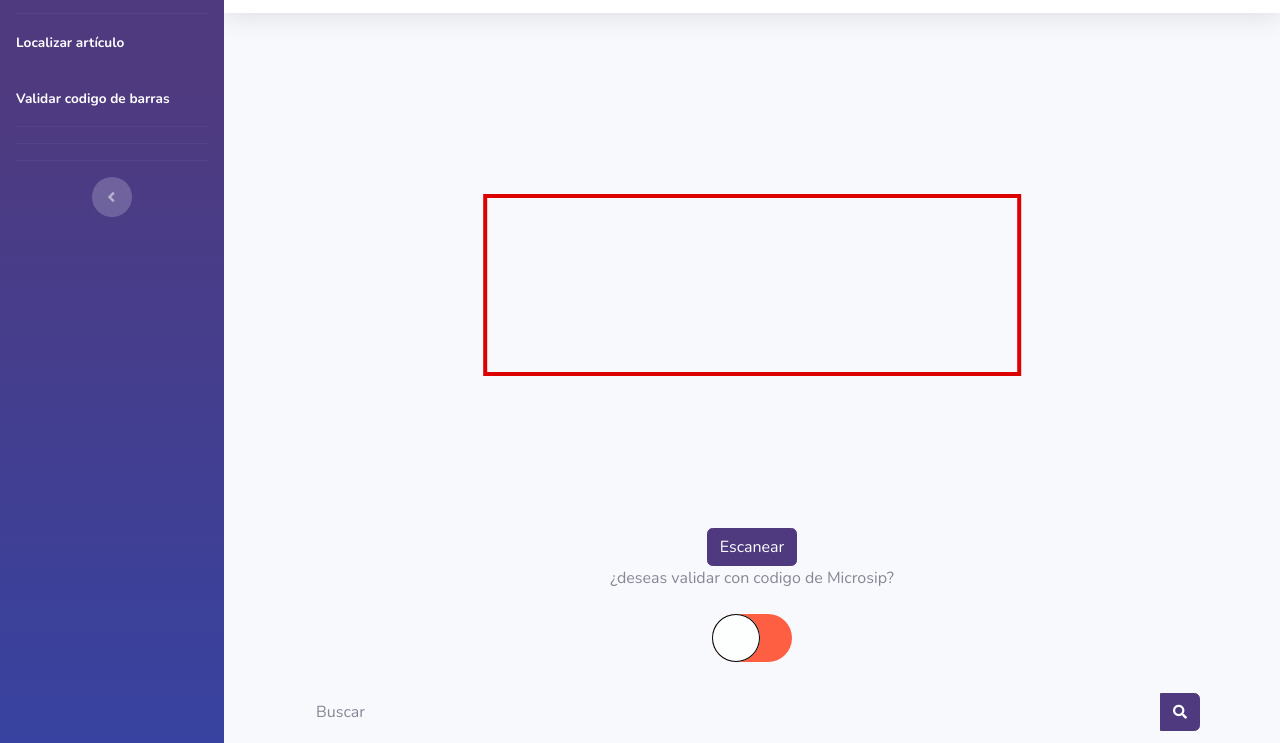
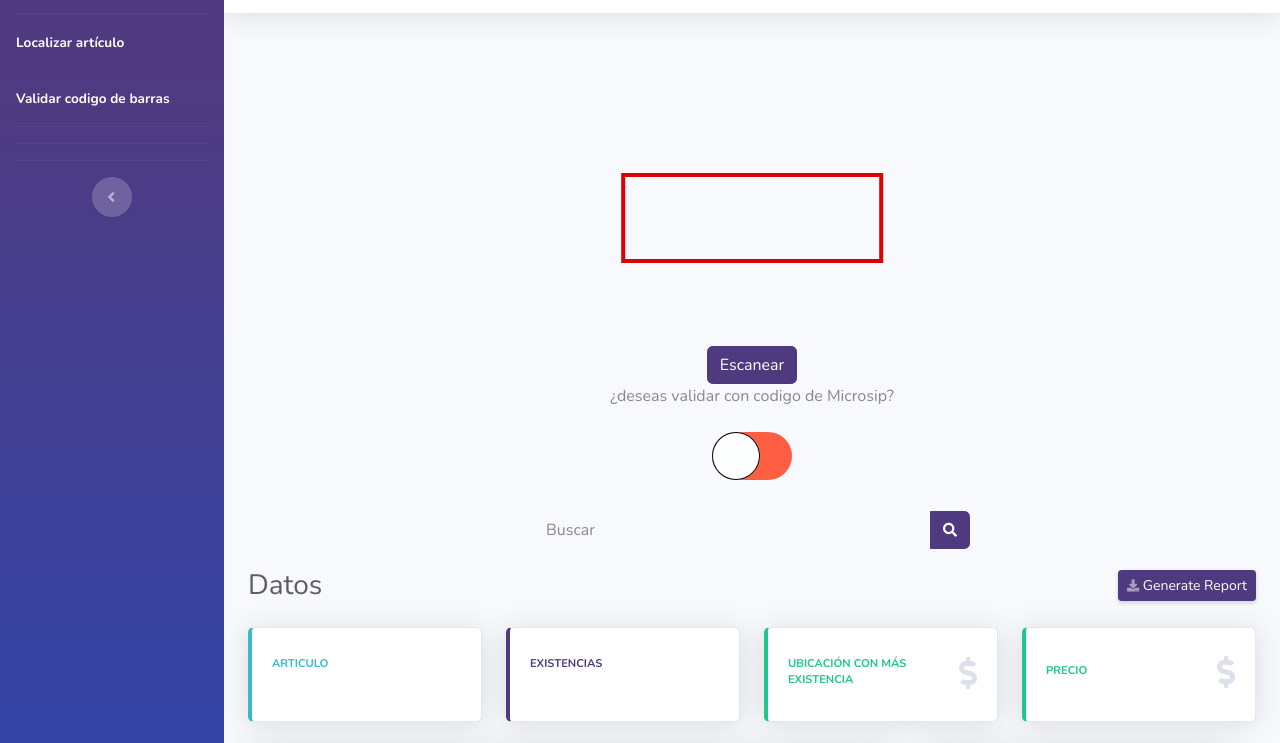
Before and after one commit to OmarFerrepacifico/proyecto_AlmAct, a website with bundled scripts: page index.html in a window 1280 px wide. Shown: the part 57-800 px from the top of the page. Built offline with nearby package versions, Linux system fonts and the light colour scheme; no server answers; a script that the page names is missing.

Commit message:
Update index.html

```diff
--- a/index.html
+++ b/index.html
@@ -216,9 +216,9 @@
 
                             <div class="card-body">
 
-                                    <div class="container mt-12">
+                                    <div class="container mt-5">
                                         <div class="row">
-                                          <div class="col-md-12  text-center">
+                                          <div class="col-md-6 offset-md-3 text-center">
 
                                             <div id="video-container">
                                               <video id="barcode-scanner" width="100%" height="auto" playsinline></video>
```
